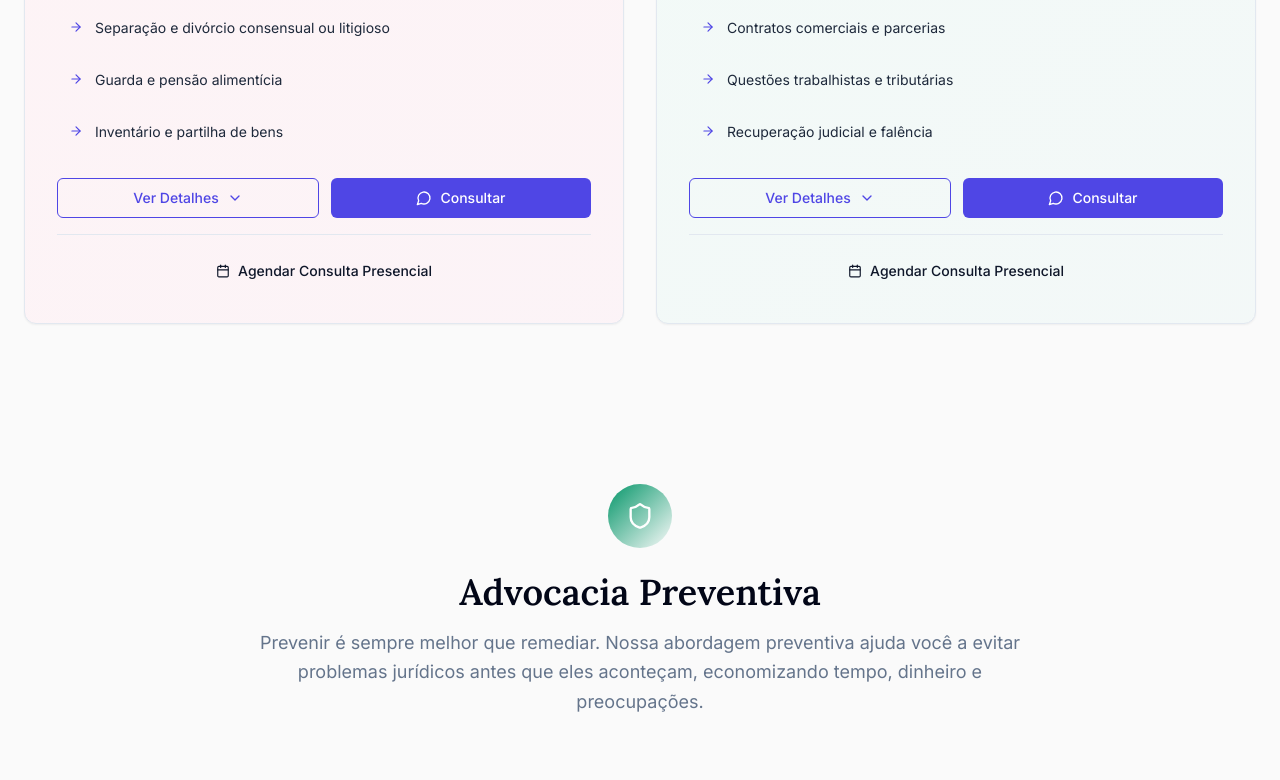
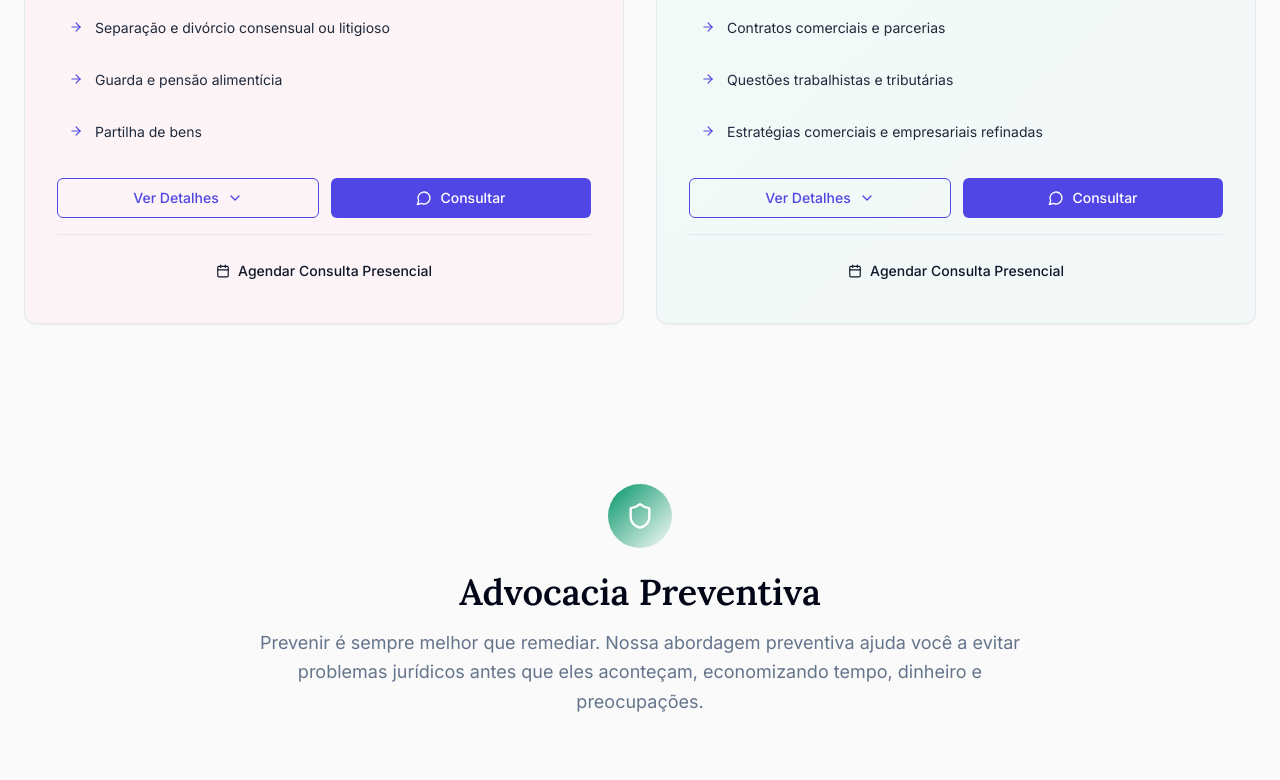
Before and after one commit to xIceWizarDx/Marcelo_Advocacia, a React (Vite) app: page /areas-de-atuacao in a window 1280 px wide. Shown: the part 1620-2400 px from the top of the page. Built offline with nearby package versions, Linux system fonts and the light colour scheme.

Commit message:
Atualiza textos de áreas de atuação e FAQ

```diff
--- a/src/pages/areas-de-atuacao/components/FAQSection.jsx
+++ b/src/pages/areas-de-atuacao/components/FAQSection.jsx
@@ -8,7 +8,7 @@ const FAQSection = () => {
     {
       id: 1,
       question: "Como funciona a primeira consulta?",
-      answer: `A primeira consulta é uma conversa detalhada onde analisamos sua situação específica.\n\nDurante este encontro:\n• Ouvimos sua questão com atenção e sigilo\n• Explicamos as opções legais disponíveis\n• Definimos a melhor estratégia para seu caso\n• Esclarecemos prazos e procedimentos\n\nA consulta pode ser presencial ou por videoconferência, conforme sua preferência.`
+      answer: `A primeira consulta é uma conversa detalhada onde analisamos sua situação específica.\n\nDurante este encontro:\n• Ouvimos sua questão com atenção e sigilo\n• Explicamos as opções legais disponíveis\n• Definimos a melhor estratégia para seu caso\n• Esclarecemos prazos e procedimentos\n\nO primeiro contato é sempre por meios digitais para sua maior comodidade, que geralmente é suficiente, para casos menos complexos, podendo ser realizada videoconferência para melhor elucidação da lide, reservando-se atendimento presencial para casos específicos.`
     },
     {
       id: 2,
@@ -18,22 +18,22 @@ const FAQSection = () => {
     {
       id: 3,
       question: "Quanto tempo demora para resolver um processo?",
-      answer: `O prazo varia significativamente conforme o tipo de caso e complexidade:\n\n**Casos Administrativos:** 30 a 90 dias\n**Questões Contratuais:** 6 meses a 2 anos\n**Processos Familiares:** 6 meses a 1 ano\n**Ações Consumeristas:** 3 meses a 1 ano\n\nSempre buscamos a resolução mais rápida possível, priorizando acordos quando vantajosos para você.`
+      answer: `O prazo varia significativamente conforme o tipo de caso e complexidade:\n\n**Casos Administrativos:** 30 a 90 dias\n**Questões Contratuais:** 6 meses a 2 anos\n**Processos Familiares:** 6 meses a 1 ano\n**Ações Consumeristas:** 3 meses a 1 ano\n\nSempre buscamos a resolução mais rápida possível, priorizando acordos quando vantajosos para você. Os prazos apresentados levam por base nossa experiência em casos semelhantes, mas não são em absoluto uma promessa de resultado a curto prazo.`
     },
     {
       id: 4,
-      question: "É possível resolver sem ir ao tribunal?",
-      answer: `Sim, priorizamos soluções extrajudiciais sempre que possível:\n\n**Negociação Direta:** Conversas com a outra parte\n**Mediação:** Processo assistido por mediador\n**Arbitragem:** Decisão por árbitro especializado\n**Acordos:** Soluções consensuais\n\nEssas alternativas são mais rápidas, econômicas e preservam relacionamentos. Só recorremos ao tribunal quando necessário.`
-    },
+      question: "É possível resolver sem recorrer à justiça?",
+      answer: `Sim, priorizamos soluções extrajudiciais sempre que possível:\n\n**Negociação Direta:** Conversas com a outra parte\n**Mediação:** Processo assistido por mediador\n**Arbitragem:** Decisão por árbitro especializado\n**Acordos:** Soluções consensuais\n\nEssas alternativas são mais rápidas, econômicas e preservam relacionamentos. Em último caso, quando não há viabilidade em um acordo satisfatório ao cliente, recomendamos o processo judicial, após orientar sobre os riscos da demanda.`
+      },
     {
       id: 5,
       question: "Como são calculados os honorários?",
-      answer: `Os honorários são definidos de forma transparente e justa:\n\n**Consulta Inicial:** Valor fixo acessível\n**Casos Simples:** Honorários fixos pré-definidos\n**Casos Complexos:** Percentual sobre o resultado\n**Acompanhamento:** Valores mensais para casos longos\n\nSempre explicamos todos os custos antes de iniciar qualquer trabalho. Não há surpresas.`
+      answer: `Os honorários são definidos de forma transparente e justa no momento da contratação, sempre respeitando a lei e a tabela de honorários emitida pela Ordem dos Advogados do Brasil, seccional Mato Grosso.\n\nConsulta inicial: gratuita, para orientações simples e gerais.\nConsulta com auditoria: valor pré-fixado em horas de trabalho, quando o cliente não busca contratar imediatamente nossos serviços para demandas judidiciais, e sim obter orientação jurídica aprofundada sobre situação jurídica complexa que demande análise pormenorizada e orientação preventiva de ação específica.\nCausas sem proveito econômico: valor pré-fixado em conformidade com a tabela da OAB/MT e complexidade da causa.\nCausas com proveito econômico: percentual sobre o resultado útil do processo.\nDependendo das peculiaridades do caso contratações diversas ou híbridas podem ser realizadas, sempre de modo transparente, antes de iniciar qualquer trabalho, com orientação adequada sobre os custos envolvidos. Não há surpresa.`
     },
     {
       id: 6,
       question: "Atende casos em outras cidades?",
-      answer: `Sim, atendemos clientes em todo o estado de Mato Grosso:\n\n**Rondonópolis e Região:** Atendimento presencial\n**Outras Cidades de MT:** Videoconferência e deslocamento quando necessário\n**Casos Digitais:** Processos eletrônicos podem ser acompanhados remotamente\n\nA tecnologia nos permite oferecer o mesmo nível de atendimento independente da localização.`
+      answer: `Nosso escritório atende em todo o território nacional, em razão da virtualização dos processos no Brasil, permitindo interposição, defesa e acompanhamento de qualquer lugar do mundo pela rede mundial de computadores.\n\nA maioria dos serviços, desde a consulta inicial até a finalização da demanda, podem ser efetivados por meios digitais, sem necessidade de comparecimento presencial do cliente ao escritório ou fórum, e sem necessidade de comparecimento físico de um advogado ao local em que tramita o processo.\n\nSe houver necessidade de deslocamento, as taxas são previstas em contrato. Serviços praticados na cidade de Rondonópolis-MT não tem custo de deslocamento ou diligência. Em casos específicos o cliente pode ser orientado a procurar um profissional em sua localidade, se houver necessidade de comparecimento presencial constante em órgãos públicos ou comarcas, de modo que o custo de deslocamento se torne excessivamente expressivo.`
     }
   ];
 
@@ -82,9 +82,9 @@ const FAQSection = () => {
 
               <div
                 className={`transition-all duration-300 ease-in-out ${
-                  openFAQ === faq?.id
-                    ? 'max-h-96 opacity-100' :'max-h-0 opacity-0 overflow-hidden'
-                }`}
+                    openFAQ === faq?.id
+                      ? 'max-h-[1000px] opacity-100' : 'max-h-0 opacity-0 overflow-hidden'
+                  }`}
               >
                 <div className="px-6 pb-5 border-t border-border/50">
                   <div className="pt-4">
--- a/src/pages/areas-de-atuacao/index.jsx
+++ b/src/pages/areas-de-atuacao/index.jsx
@@ -21,9 +21,9 @@ const AreasDeAtuacao = () => {
         "Cobranças e inadimplência"
       ],
       commonCases: [
-        "Contratos de compra e venda",
-        "Locação residencial e comercial",
-        "Responsabilidade civil por danos",
+        "Inventário e Partilha de Bens",
+        "Regularização de Imóveis",
+        "Indenizações",
         "Usucapião e questões possessórias",
         "Cobranças judiciais e extrajudiciais"
       ],
@@ -42,11 +42,11 @@ const AreasDeAtuacao = () => {
         "Problemas com planos de saúde e seguros"
       ],
       commonCases: [
-        "Vícios em produtos e serviços",
-        "Cobranças indevidas",
-        "Negativação irregular",
-        "Problemas com planos de saúde",
-        "Contratos abusivos"
+        "Produtos defeituosos",
+        "Direito de devolução",
+        "Negativação indevida",
+        "Recusa de atendimento por planos de saúde",
+        "Revisão de contratos de consumo"
       ],
       estimatedTimeline: "2 a 12 meses, com possibilidade de acordo extrajudicial mais rápido",
       whatsappMessage: "Olá, estou com um problema como consumidor e preciso de orientação jurídica."
@@ -60,13 +60,13 @@ const AreasDeAtuacao = () => {
         "Questões familiares delicadas",
         "Separação e divórcio consensual ou litigioso",
         "Guarda e pensão alimentícia",
-        "Inventário e partilha de bens"
+        "Partilha de bens"
       ],
       commonCases: [
         "Divórcio consensual e litigioso",
         "Guarda de filhos",
         "Pensão alimentícia",
-        "Inventário e partilha",
+        "Regime de casamento e partilha de bens",
         "União estável"
       ],
       estimatedTimeline: "4 a 24 meses, priorizando acordos para preservar relacionamentos familiares",
@@ -81,14 +81,14 @@ const AreasDeAtuacao = () => {
         "Proteção empresarial e compliance",
         "Contratos comerciais e parcerias",
         "Questões trabalhistas e tributárias",
-        "Recuperação judicial e falência"
+        "Estratégias comerciais e empresariais refinadas"
       ],
       commonCases: [
-        "Constituição de empresas",
-        "Contratos comerciais",
-        "Questões societárias",
-        "Recuperação judicial",
-        "Compliance empresarial"
+        "Tipos societários e suas nuances",
+        "Recuperação de ativos",
+        "Questões entre os sócios",
+        "Análise de contratos bancários",
+        "Revisão de juros"
       ],
       estimatedTimeline: "1 a 36 meses, com foco em soluções preventivas e estratégicas",
       whatsappMessage: "Olá, sou empresário e preciso de consultoria jurídica para meu negócio."
```
